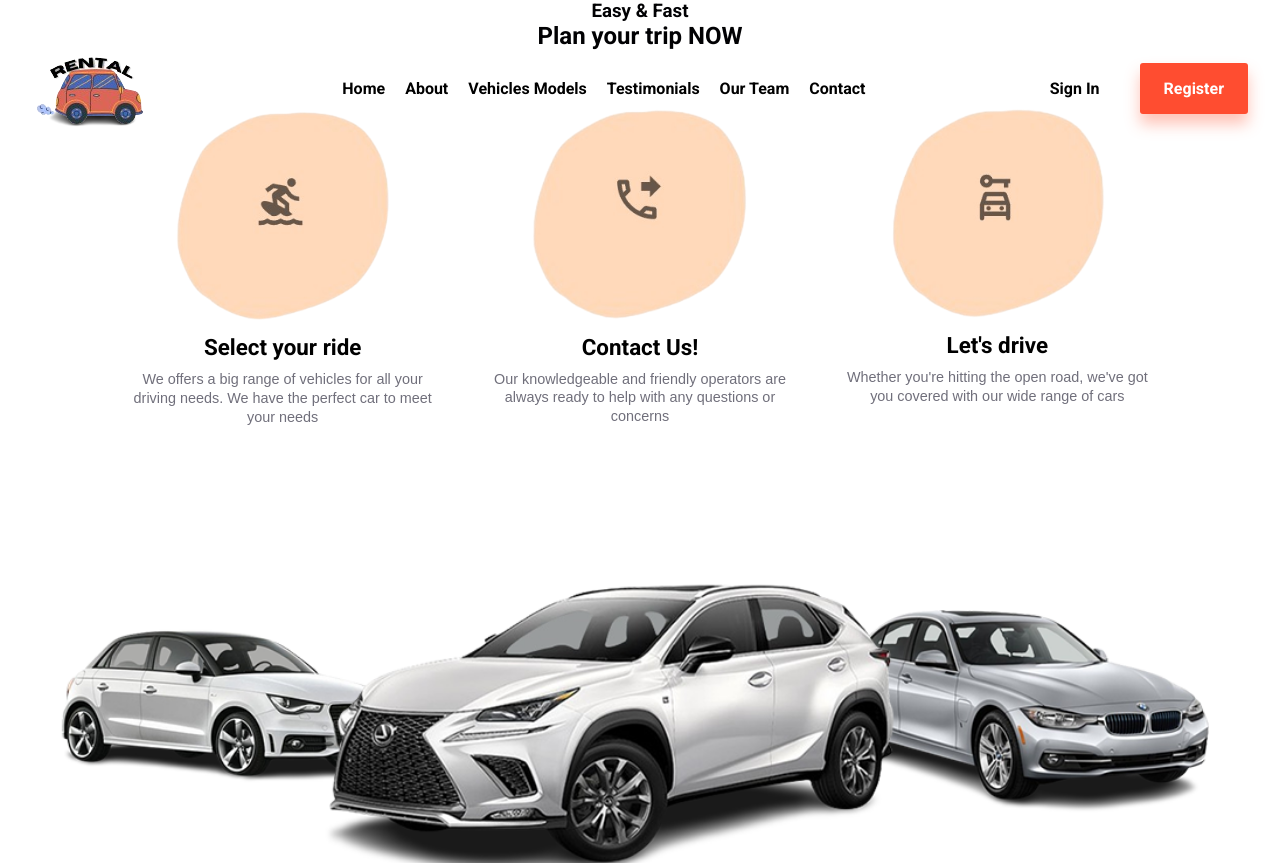
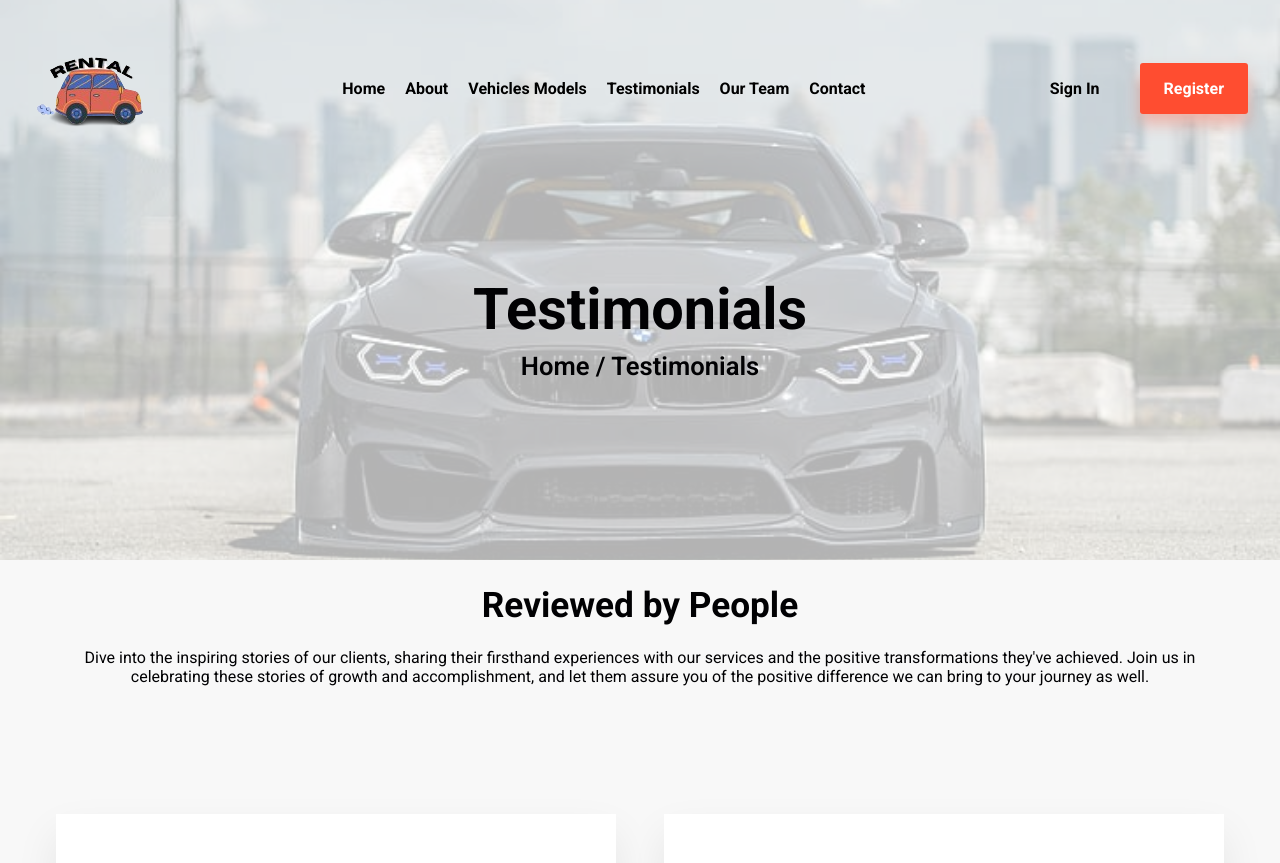
Before and after one commit to CbnMarian/web-car, a React (Create React App) app: page /Testimonials in a window 1280 px wide. Shown: the top 863 px of the page. Built offline with nearby package versions, Linux system fonts and the light colour scheme.

Commit message:
added new page and scroll to top

```diff
--- a/src/Components/Styles/vehicleModels.css
+++ b/src/Components/Styles/vehicleModels.css
@@ -97,6 +97,11 @@
   font-weight: 700;
   text-decoration: none;
 }
+@media screen and (max-width: 1350px) {
+  .models-div {
+    grid-template-columns: 1fr 1fr;
+  }
+}
 @media screen and (max-width: 768px) {
   .models-div {
     grid-template-columns: 1fr;
--- a/src/Components/bannercall/bannercall.css
+++ b/src/Components/bannercall/bannercall.css
@@ -29,3 +29,21 @@
   gap: 1rem;
   white-space: nowrap;
 }
+
+@media screen and (max-width: 768px) {
+  .book-banner {
+    height: 25rem;
+    align-items: center;
+  }
+  .text-content {
+    text-align: center;
+
+    flex-direction: column;
+  }
+}
+
+@media screen and (max-width: 480px) {
+  .text-content span {
+    font-size: 2rem;
+  }
+}
--- a/src/Components/navbar/rightnav.jsx
+++ b/src/Components/navbar/rightnav.jsx
@@ -7,6 +7,8 @@ const Ul = styled.ul`
   display: flex;
   flex-flow: row nowrap;
   z-index: 99;
+  position: sticky;
+  top: 0;
 
   li {
     list-style-type: none;
@@ -22,8 +24,8 @@ const Ul = styled.ul`
     }
 
     a {
-      text-decoration: none; /* Remove underline */
-      color: inherit; /* Inherit the color from the parent li */
+      text-decoration: none;
+      color: inherit;
     }
   }
 
@@ -77,7 +79,7 @@ const RightNav = ({ open, handleClose }) => {
         </Link>
       </li>
       <li>
-        <Link to="/NoPage" onClick={handleItemClick}>
+        <Link to="/Testimonials" onClick={handleItemClick}>
           Testimonials
         </Link>
       </li>
--- a/src/Components/pickcar/pickcar.css
+++ b/src/Components/pickcar/pickcar.css
@@ -150,7 +150,7 @@
     right: 0;
   }
   .container {
-    padding: 0 3.5rem !important;
+    padding: 0 0.5rem !important;
   }
 }
 @media screen and (max-width: 1200px) {
--- /dev/null
+++ b/src/Components/scrollToTop/scrollBtn.js
@@ -0,0 +1,54 @@
+import React, { useState, useEffect } from "react";
+import styled from "styled-components";
+import KeyboardDoubleArrowUpIcon from "@mui/icons-material/KeyboardDoubleArrowUp";
+
+const Button = styled.button`
+  position: fixed;
+  bottom: 20px;
+  right: 20px;
+  display: ${({ visible }) => (visible ? "block" : "none")};
+  background-color: #ff4d30;
+  color: #fff;
+  border: none;
+  padding: 10px;
+  cursor: pointer;
+  border-radius: 5px;
+  z-index: 999;
+
+  &:hover {
+    background-color: #ff4224;
+  }
+`;
+
+const ScrollToTopButton = () => {
+  const [isVisible, setIsVisible] = useState(false);
+
+  const handleScroll = () => {
+    const scrollTop = window.pageYOffset || document.documentElement.scrollTop;
+
+    // Adjust the scroll threshold as needed
+    setIsVisible(scrollTop > 300);
+  };
+
+  const scrollToTop = () => {
+    window.scrollTo({
+      top: 0,
+      behavior: "smooth",
+    });
+  };
+
+  useEffect(() => {
+    window.addEventListener("scroll", handleScroll);
+    return () => {
+      window.removeEventListener("scroll", handleScroll);
+    };
+  }, []);
+
+  return (
+    <Button visible={isVisible} onClick={scrollToTop}>
+      <KeyboardDoubleArrowUpIcon />
+    </Button>
+  );
+};
+
+export default ScrollToTopButton;
--- a/src/pages/Testimonials.js
+++ b/src/pages/Testimonials.js
@@ -1,20 +1,26 @@
 import NavBar from "../Components/navbar/navbar";
 
-import PlanSection from "../Components/plansection/plan";
-
-import ChooseUs from "../Components/whyChooseUs/chooseUs";
-
 import Footer from "../Components/Footer/footer";
+import BannerCall from "../Components/bannercall/bannercall";
+import HeroPages from "../Components/HeroPages/HeroPages";
+import Testimonials from "../Components/Testimonialss/testimonials";
+import ScrollToTopButton from "../Components/scrollToTop/scrollBtn";
 
 const Home = () => (
   <div>
-    <NavBar />
+    <div>
+      <>
+        <section className="testimonial-page">
+          <NavBar />
+          <HeroPages name="Testimonials" />
+          <Testimonials />
+          <ScrollToTopButton />
 
-    <PlanSection />
-
-    <ChooseUs />
-
-    <Footer />
+          <BannerCall />
+          <Footer />
+        </section>
+      </>
+    </div>
   </div>
 );
 
--- a/src/pages/vehicleModels.js
+++ b/src/pages/vehicleModels.js
@@ -22,7 +22,6 @@ const Home = () => {
   return (
     <div>
       <div>
-        <>
         <section className="models-section">
           <NavBar />
           <HeroPages name="Models" />
@@ -250,7 +249,6 @@ const Home = () => {
 
           <Footer />
         </section>
-        </>
       </div>
     </div>
   );
```
Also changed, not shown: src/Components/Styles/testimonials.css (added). Lines whose indentation alone changed are shown as unchanged.
